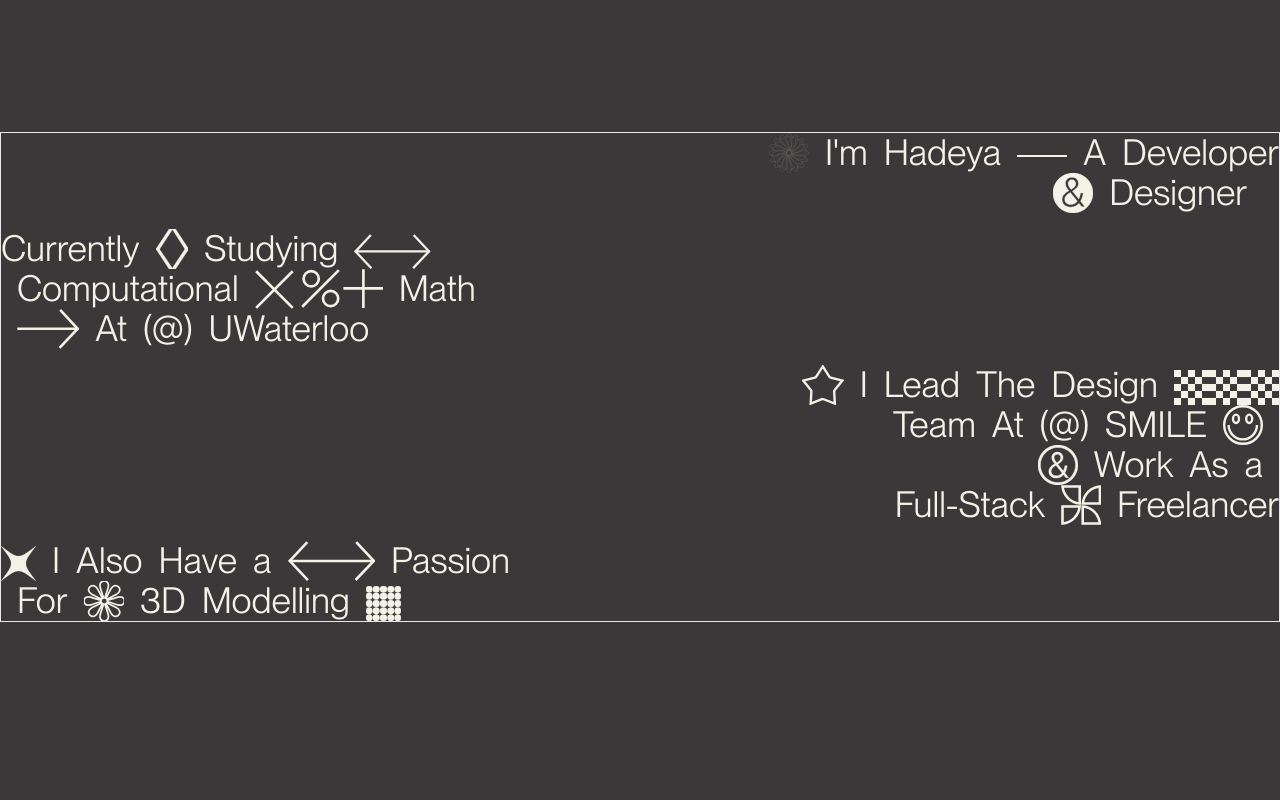
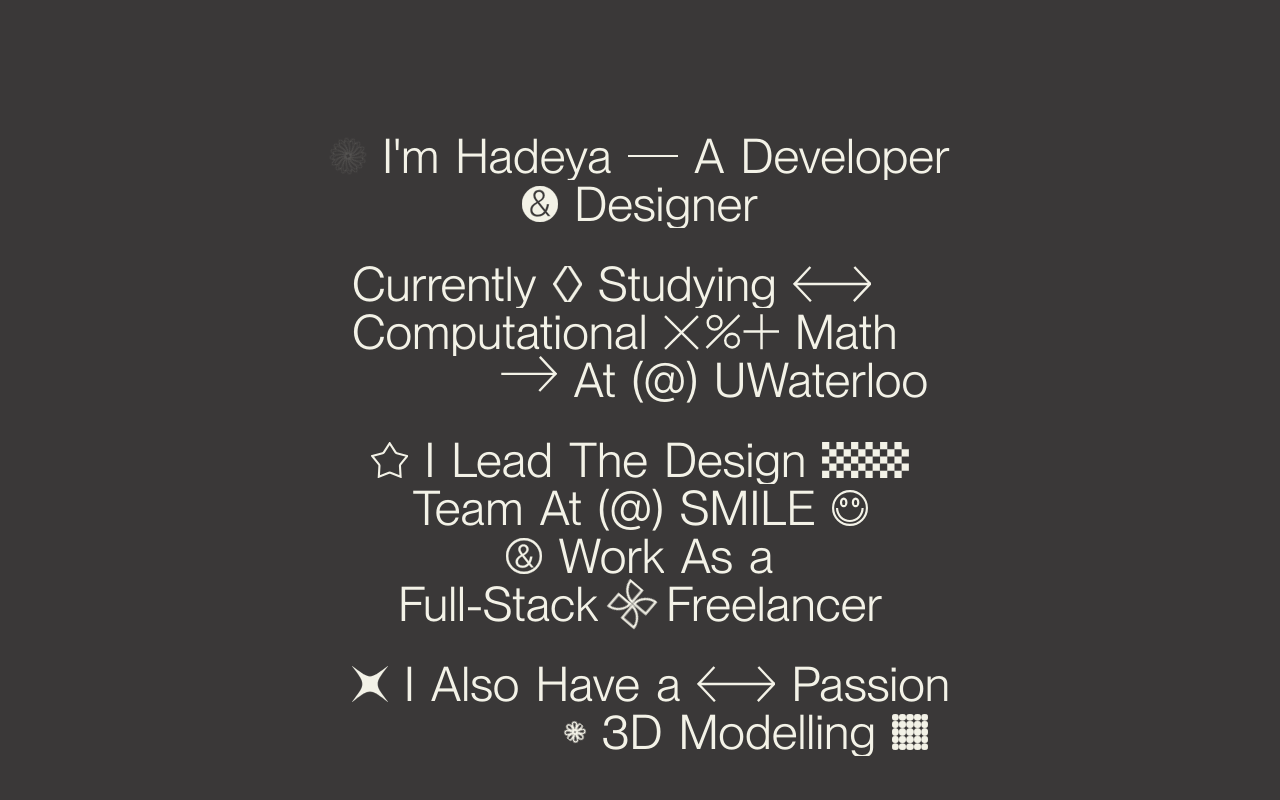
Before and after one commit to hadeya3ik/portfolio, a Next.js app: page / in a window 1280 px wide. Shown: the part 1060-1860 px from the top of the page. Built offline with nearby package versions, Linux system fonts and the light colour scheme.

Commit message:
about section

```diff
--- a/app/page.tsx
+++ b/app/page.tsx
@@ -38,6 +38,7 @@
     if (currentDiv) {
       observer.observe(currentDiv);
     }
+
     return () => {
       if (currentDiv) {
         observer.unobserve(currentDiv);
@@ -68,10 +69,13 @@
       <motion.section style={{ background }} className="transition-colors duration-100">
         <NavBar colorIndex={colorIndex} handleThemeChange={handleThemeChange}/>
         <Hero />
-        <About />
+        <div ref={colChangeDiv}>
+          <About />
+        </div>
         <div ref={colChangeDiv}>
           <Skills />
         </div>
+
         <div className="pb-40">
           <Works />
         </div>
--- a/components/About.tsx
+++ b/components/About.tsx
@@ -1,5 +1,8 @@
+'use client'
 import React from 'react'
-import Checkered from '@/images/SVG/checkered.svg'
+import {motion, useTime, useTransform} from 'framer-motion'
+import { MaskedText } from "./MaskedText";
+import Checkered from '@/images/SVG/Checker.svg'
 import Diamond from '@/images/SVG/diamond.svg'
 import Dots from '@/images/SVG/dots.svg'
 import DoubleArrow from '@/images/SVG/doubleArrow.svg'
@@ -13,93 +16,148 @@
 import Star from '@/images/SVG/star.svg'
 import SpiralCircle from '@/images/SVG/SpiralCircle.svg'
 import Arrow from '@/images/SVG/arrow.svg'
+
 export default function About() {
-    return (<main className='pt-[50vh]'>
-        <div className='flex text-4xl text-nowrap border flex-col gap-4'>
-            <div className="flex flex-col items-end">
-                <div className='flex items-end gap-4'>
-                    <SpiralCircle className="w-[40px] stroke-current fill-current text-primary-foreground"/>
-                    <h1>I'm</h1>
-                    <h1>Hadeya</h1>
-                    <hr className="w-[50px] my-4 border-t-2 border-current" />
-                    <h1>A</h1>
-                    <h1>Developer</h1>
+    return (<main className='pt-[50vh] flex justify-center'>
+        <div className='flex text-2xl sm:text-5xl text-nowrap max-w-xl flex-col sm:gap-8 gap-4'>
+            <div className="flex flex-col items-center">
+                <div className='flex items-center gap-4'>
+                    <MovingIcon>
+                        {/* <MaskedText> */}
+                            <SpiralCircle className="h-[1.5rem] sm:h-[2.25rem] stroke-current fill-current text-primary-foreground"/>
+                        {/* </MaskedText> */}
+                    </MovingIcon>
+                    <MaskedText>I'm</MaskedText>
+                    <MaskedText>Hadeya</MaskedText>
+                        <hr className="w-[50px] my-4 border-t-2 border-current" />
+                    <MaskedText>A</MaskedText>
+                    <MaskedText>Developer</MaskedText>
                 </div>
-                <div className='flex items-end gap-4 px-8'>
-                    <FilledAnd className="w-[40px] stroke-current fill-current text-primary-foreground"/>
-                    <h1>Designer</h1>
+                <div className='flex items-center gap-4'>
+                    <MaskedText>
+                        <FilledAnd className="h-[1.5rem] sm:h-[2.25rem] stroke-current fill-current text-primary-foreground"/>
+                    </MaskedText>
+                    <MaskedText>Designer</MaskedText>
                 </div>
             </div>
             <div className="flex flex-col items-start">
-                <div className='flex items-end gap-4'>
-                    <h1>Currently</h1>
-                    <Diamond className="h-[40px] stroke-current fill-current text-primary-foreground"/>
-                    <h1>Studying</h1>
-                    <DoubleArrow className="h-[35px] stroke-current fill-current text-primary-foreground"/>
+                <div className='flex items-center gap-4'>
+                    <MaskedText>Currently</MaskedText>
+                    <MaskedText>
+                        <Diamond className="h-[1.5rem] sm:h-[2.25rem] stroke-current fill-current text-primary-foreground"/>
+                    </MaskedText>
+                    <MaskedText>Studying</MaskedText>
+                    <MaskedText>
+                        <DoubleArrow className="h-[1.5rem] sm:h-[2.25rem] stroke-current fill-current text-primary-foreground"/>
+                    </MaskedText>
                 </div>
-                <div className='flex items-end gap-4 px-4'>
-                    <h1>Computational</h1>
-                    <MathSymbols className="h-[40px] stroke-current fill-current text-primary-foreground"/>
-                    <h1>Math</h1>
+                <div className='flex items-center gap-4'>
+                    <MaskedText>Computational</MaskedText>
+                    <MaskedText>
+                        <MathSymbols className="h-[1.5rem] sm:h-[2.25rem] stroke-current fill-current text-primary-foreground"/>
+                    </MaskedText>
+                    <MaskedText>Math</MaskedText>
                 </div>
-                <div className='flex items-end gap-4 px-4'>
-                    <Arrow className="h-[40px] stroke-current fill-current text-primary-foreground"/>
-                    <h1>At</h1>
-                    <h1>(@)</h1>
-                    <h1>UWaterloo</h1>
+                <div className='flex gap-4 self-end'>
+                    <MaskedText>
+                        <Arrow className="h-[1.5rem] sm:h-[2.25rem] stroke-current fill-current text-primary-foreground"/>
+                    </MaskedText>
+                    <MaskedText>At</MaskedText>
+                    <MaskedText>(@)</MaskedText>
+                    <MaskedText>UWaterloo</MaskedText>
                 </div>
             </div>
-            <div className="flex flex-col items-end">
-                <div className='flex items-end gap-4'>
-                    <Star className="h-[40px] stroke-current text-primary-foreground"/>
-                    <h1>I</h1>
-                    <h1>Lead</h1>
-                    <h1>The</h1>
-                    <h1>Design</h1>
+            <div className="flex flex-col items-center">
+                <div className='flex items-center gap-4'>
+                    <MaskedText>
+                        <Star className="h-[1.5rem] sm:h-[2.25rem] stroke-current text-primary-foreground"/>
+                    </MaskedText>
+                    <MaskedText>I</MaskedText>
+                    <MaskedText>Lead</MaskedText>
+                    <MaskedText>The</MaskedText>
+                    <MaskedText>Design</MaskedText>
                     <div className='flex'>
-                        <Checkered className="h-[35px] stroke-current fill-current text-primary-foreground"/>
-                        <Checkered className="h-[35px] stroke-current fill-current text-primary-foreground"/>
-                        <Checkered className="h-[35px] stroke-current fill-current text-primary-foreground"/>
+                        <MaskedText>
+                            <Checkered className="h-[1.5rem] sm:h-[2.25rem] stroke-current fill-current text-primary-foreground"/>
+                        </MaskedText>
+                        <MaskedText>
+                            <Checkered className="h-[1.5rem] sm:h-[2.25rem] stroke-current fill-current text-primary-foreground"/>
+                        </MaskedText>
+                        <MaskedText>
+                            <Checkered className="h-[1.5rem] sm:h-[2.25rem] stroke-current fill-current text-primary-foreground"/>
+                        </MaskedText>
                     </div>
+
                 </div>
-                <div className='flex items-end gap-4 px-4'>
-                    <h1>Team</h1>
-                    <h1>At</h1>
-                    <h1>(@)</h1>
-                    <h1>SMILE</h1>
-                    <Smile className="h-[40px] stroke-current  text-primary-foreground"/>
+                <div className='flex items-center gap-4'>
+                    <MaskedText>Team</MaskedText>
+                    <MaskedText>At</MaskedText>
+                    <MaskedText>(@)</MaskedText>
+                    <MaskedText>SMILE</MaskedText>
+                    <MaskedText>
+                        <Smile className="h-[1.5rem] sm:h-[2.25rem] stroke-current  text-primary-foreground"/>
+                    </MaskedText>
                 </div>
-                <div className='flex items-end gap-4 px-4'>
-                    <OutlinedAnd className="h-[40px] stroke-current fill-current text-primary-foreground"/>
-                    <h1>Work</h1>
-                    <h1>As</h1>
-                    <h1>a</h1>
+                <div className='flex items-center gap-4'>
+                    <MaskedText>
+                        <OutlinedAnd className="h-[1.5rem] sm:h-[2.25rem] stroke-current fill-current text-primary-foreground"/>
+                    </MaskedText>
+                    <MaskedText>Work</MaskedText>
+                    <MaskedText>As</MaskedText>
+                    <MaskedText>a</MaskedText>
                 </div>
-                <div className='flex items-end gap-4'>
-                    <h1>Full-Stack</h1>
-                    <Fan className="h-[40px] stroke-current text-primary-foreground"/>
-                    <h1>Freelancer</h1>
+                <div className='flex items-center gap-4'>
+                    <MaskedText>Full-Stack</MaskedText>
+                    {/* <MaskedText> */}
+                        <MovingIcon>
+                            <Fan className="h-[1.5rem] sm:h-[2.25rem] stroke-current text-primary-foreground"/>
+                        </MovingIcon>
+                    {/* </MaskedText> */}
+                    <MaskedText>Freelancer</MaskedText>
                 </div>
             </div>
             <div className="flex flex-col items-start">
-                <div className='flex items-end gap-4'>
-                    <Gem className="h-[35px] stroke-current fill-current text-primary-foreground"/>
-                    <h1>I</h1>
-                    <h1>Also</h1>
-                    <h1>Have</h1>
-                    <h1>a</h1>
-                    <DoubleArrow className="h-[40px] stroke-current fill-current text-primary-foreground"/>
-                    <h1>Passion</h1>
+                <div className='flex items-center gap-4'>
+                    <MaskedText>
+                        <Gem className="h-[1.5rem] sm:h-[2.25rem] stroke-current fill-current text-primary-foreground"/>
+                    </MaskedText>
+                    <MaskedText>I</MaskedText>
+                    <MaskedText>Also</MaskedText>
+                    <MaskedText>Have</MaskedText>
+                    <MaskedText>a</MaskedText>
+                    <MaskedText>
+                        <DoubleArrow className="h-[1.5rem] sm:h-[2.25rem] stroke-current fill-current text-primary-foreground"/>
+                    </MaskedText>
+                    <MaskedText>Passion</MaskedText>
                 </div>
-                <div className='flex items-end gap-4 px-4'>
-                    <h1>For</h1>
-                    <Flower className="h-[40px] stroke-current -current text-primary-foreground"/>
-                    <h1>3D</h1>
-                    <h1>Modelling</h1>
-                    <Dots className="h-[35px] stroke-current fill-current text-primary-foreground"/>
+                <div className='flex items-center gap-4 self-end'>
+                    {/* <MaskedText> */}
+                    <MovingIcon>
+
+                        <Flower className="h-[1.5rem] sm:h-[2.25rem] stroke-current text-primary-foreground"/>
+
+                    </MovingIcon>
+                    {/* </MaskedText> */}
+                    <MaskedText>3D</MaskedText>
+                    <MaskedText>Modelling</MaskedText>
+                    <MaskedText>
+                        <Dots className="h-[1.5rem] sm:h-[2.25rem] stroke-current fill-current text-primary-foreground"/>
+                    </MaskedText>
                 </div>
             </div>
         </div>
-
     </main>)
 }
+
+function MovingIcon({ children } : { children: React.ReactNode }) {
+    const time = useTime();
+    const rotate = useTransform(time, [0, 8000], [0, 360], { clamp: false });
+
+    return (
+      <div className="">
+        <motion.div style={{ rotate }} className="text-accent">
+          {children}
+        </motion.div>
+      </div>
+    );
+  }
--- a/components/MaskedText.tsx
+++ b/components/MaskedText.tsx
@@ -2,7 +2,7 @@
 import { motion, useInView } from 'framer-motion';
 import { useRef } from 'react';
 
-export function MaskedText({ children } : {children : string[] | string }) {
+export function MaskedText({ children }: { children: React.ReactNode }) {
     const ref = useRef(null);
     const isInView = useInView(ref, { once: true, amount: 0.75 });
 
@@ -21,8 +21,7 @@
     return (
       <div
         ref={ref}
-        className="flex flex-col "
-      >
+        className="flex flex-col ">
         {sentences.map((sentence, index) => (
           <div key={index} className="overflow-hidden">
             <motion.p
```
Also changed, not shown: components/Hero.tsx (+1 -23 lines), images/SVG/Checker.svg (added), images/SVG/flower.svg.
